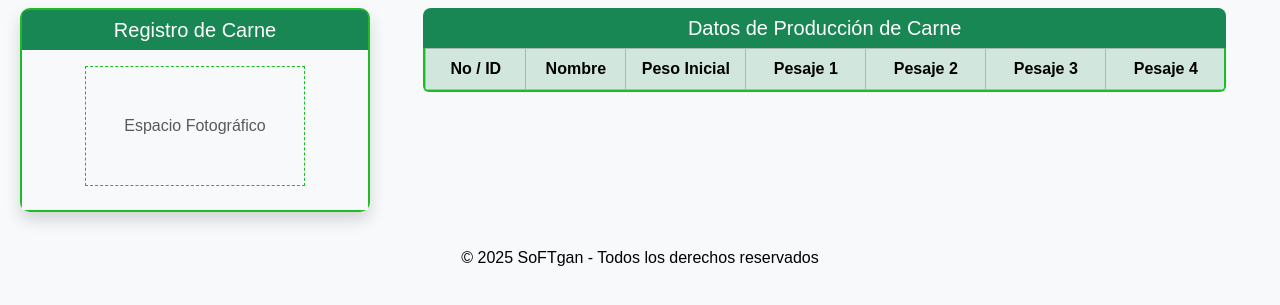
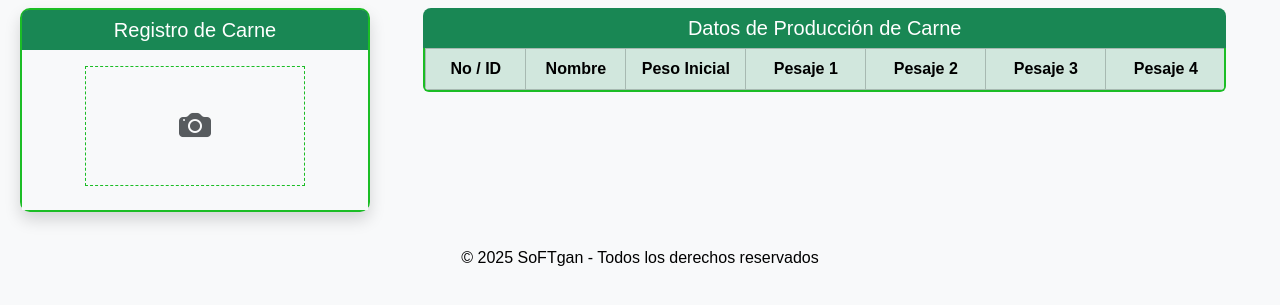
Before and after one commit to eyvervalbuena/softgan-v2, a Flask app: page /registro/carne in a window 1280 px wide. Shown: the part 56-361 px from the top of the page. Run offline with Flask 3, Linux system fonts and the light colour scheme; lists and menus that the app fills with data are empty; some libraries are stand-ins or nearby versions.

Commit message:
Replace photo placeholders with camera icon

```diff
--- a/app/templates/registro_carne.html
+++ b/app/templates/registro_carne.html
@@ -10,8 +10,8 @@
                 </div>
                 <div class="p-3 bg-light">
                     <div class="text-center mb-2">
-                        <div class="border-dashed-sg-green" style="width:100%; max-width:220px; height:120px; margin:auto; display:flex; align-items:center; justify-content:center;">
-                            <span class="text-muted">Espacio Fotográfico</span>
+                        <div class="border-dashed-sg-green d-flex align-items-center justify-content-center" style="width:100%; max-width:220px; height:120px; margin:auto;">
+                            <i class="bi bi-camera-fill text-muted" style="font-size:2rem;" aria-label="Espacio Fotográfico"></i>
                         </div>
                     </div>
                     <!-- Formulario -->
--- a/app/templates/registro_hembras.html
+++ b/app/templates/registro_hembras.html
@@ -14,8 +14,7 @@
                     <form class="p-3">
                         <div class="mb-3 text-center">
                             <div class="d-flex flex-column align-items-center justify-content-center border-dashed-sg-green" style="border-radius:6px; height:120px; color:#888; background:#f8f9fa;">
-                                <i class="bi bi-camera" style="font-size:2.5rem;"></i>
-                                <span>Espacio Fotográfico</span>
+                                <i class="bi bi-camera-fill" style="font-size:2.5rem;" aria-label="Espacio Fotográfico"></i>
                             </div>
                         </div>
                         <div class="row g-2 mb-2">
--- a/app/templates/registro_leche.html
+++ b/app/templates/registro_leche.html
@@ -10,8 +10,8 @@
                 </div>
                 <div class="p-3 bg-light">
                     <div class="text-center mb-3">
-                        <div class="border-dashed-sg-green" style="width:100%; max-width:220px; height:120px; margin:auto; display:flex; align-items:center; justify-content:center;">
-                            <span class="text-muted">Espacio Fotográfico</span>
+                        <div class="border-dashed-sg-green d-flex align-items-center justify-content-center" style="width:100%; max-width:220px; height:120px; margin:auto;">
+                            <i class="bi bi-camera-fill text-muted" style="font-size:2rem;" aria-label="Espacio Fotográfico"></i>
                         </div>
                     </div>
                     <div id="contadorParto" class="text-center mt-3">
--- a/app/templates/registro_machos.html
+++ b/app/templates/registro_machos.html
@@ -14,8 +14,7 @@
                 <form class="p-3">
                     <div class="mb-3 text-center">
                         <div class="d-flex flex-column align-items-center justify-content-center border-dashed-sg-green" style="border-radius:6px; height:120px; color:#888; background:#f8f9fa;">
-                            <i class="bi bi-camera" style="font-size:2.5rem;"></i>
-                            <span>Espacio Fotográfico</span>
+                            <i class="bi bi-camera-fill" style="font-size:2.5rem;" aria-label="Espacio Fotográfico"></i>
                         </div>
                     </div>
                     <div class="row g-2 mb-2">
```
